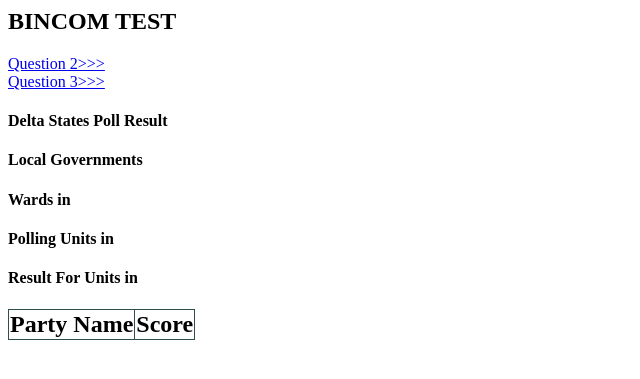
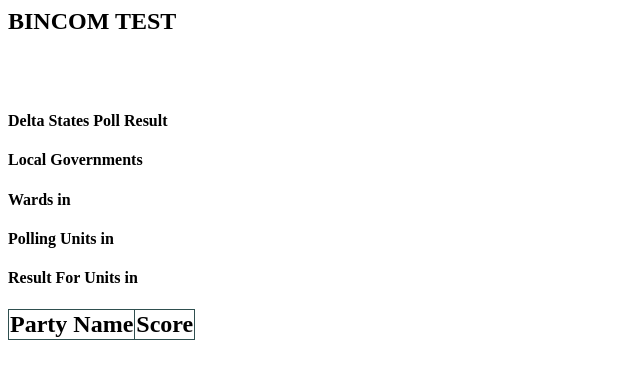
Before and after one commit to petidesoftwares/bincom_test_frontend, a PHP site: page / in a window 1280 px wide. Shown: the top 379 px of the page, without its empty margins (0-640 px from the left). Run offline with PHP 8.4, Linux system fonts and the light colour scheme; lists and menus that the app fills with data are empty.

Commit message:
styling commit

```diff
--- a/css/bincomcss.css
+++ b/css/bincomcss.css
@@ -2,6 +2,17 @@
     list-style: none;
     font-size: x-large;
     cursor: pointer;
+}
+.span-link{
+    border: darkslategray;
+}
+a{
+    text-decoration: none;
+    text-underline: none;
+    color: white;
+}
+a:visited{
+    color: white;
 }
 table{
     border-collapse: collapse;
--- a/index.php
+++ b/index.php
@@ -7,8 +7,8 @@
 <body>
 <h2>BINCOM TEST</h2>
 <div id="states">
-    <span><a href="views/lga.php">Question 2>>></a></span><br>
-    <span><a href="views/upload-poll-result.php">Question 3>>></a></span><br>
+    <span class="span-link"><a href="views/lga.php">View LGA Result</a></span><br>
+    <span class="span-link"><a href="views/upload-poll-result.php">Upload Unit Result</a></span><br>
     <h4> Delta States Poll Result</h4>
     <ul id = "state-list"</ul>
 </div>
```
